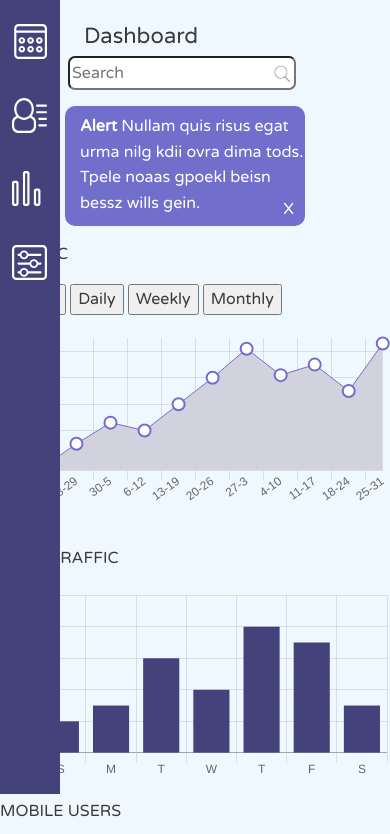
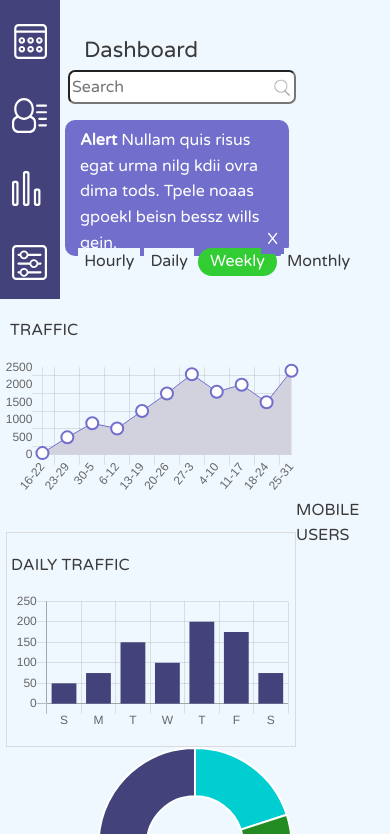
Before and after one commit to neilsatt/WebAppDashboard, a plain HTML site: page index.html in a window 390 px wide. Shown: the part 86-920 px from the top of the page. Drawn offline with nearby package versions, Linux system fonts and the light colour scheme.

Commit message:
320 v1 update

```diff
--- a/css/application.css
+++ b/css/application.css
@@ -31,7 +31,7 @@ body {
     float: left;
     color: white;
     margin-top: 30px;
-    margin-left: -10px;
+    margin-left: -27px;
     position: relative; /* keeps circle from moving when resizing */
 }
 
@@ -75,13 +75,14 @@ body {
 #leftSubHeader {
         margin-left: 84px;
         font-size: 22px;
-        margin-top: 25px;
+        margin-top: -266px;
 }
 
 .left-column {
-        position:fixed; /* prevent scrolling */
+        display: inline-block;
+
         width:60px;
-        height:800px;
+        height:305px;
         background: #44427a;
         top: 80px;
         bottom: 0px;
@@ -105,11 +106,11 @@ body {
 }
 
 #alertMessage {
-    height: 7.5em;
+    height: 8.5em;
     background-color: #716ecc;
     top: 55px;
     margin-left: 65px;
-    width: 15em;
+    width: 14em;
     border-radius: 10px;
 }
 
@@ -118,7 +119,7 @@ body {
     color: white;
     top: 8px;
     left: 15px;
-     width: 14em;
+     width: 13em;
 }
 
 #alertButton {
@@ -127,7 +128,7 @@ body {
     background-color: #716ecc;
     border: none;
     right: 4px;
-    top: 82px;
+    top: 98px;
 }
 
 .bold {
@@ -149,7 +150,45 @@ body {
     margin-right: 10px;
 }
 
+.headerBtn {
+        border: none;
+        background-color: aliceblue;
+}
+#activeBtn{
+        border: none;
+        background-color: limegreen;
+        border-radius: 30px;
+        color: white;
+        padding-left: 12px;
+        padding-right: 12px;
+}
 
+#chartOne {
+    height: 200px;
+    width: 300px;
+}
+
+  #chartOneHeaderLeft {
+        float: left;
+        margin-left: 10px;
+      margin-top: 62px;
+}
+
+ #chartOneHeaderRight {
+        float: left; /* changed for mobile */
+        margin-right: 22px;
+     margin-top: -8px;
+}
+
+#chartTwo {
+        height: 205px;
+        width: 280px;
+        float: left;
+        margin-left: 6px;
+        margin-top: 34px;
+        border: 1px solid #DCDCDC;
+        padding: 4px;
+}
 
 /* =================================
   Media Queries
@@ -250,6 +289,7 @@ body {
     #chartOne {
         margin-left: 93px;
         margin-top: 5px;
+
     }
 
     #chartTwo {
```
